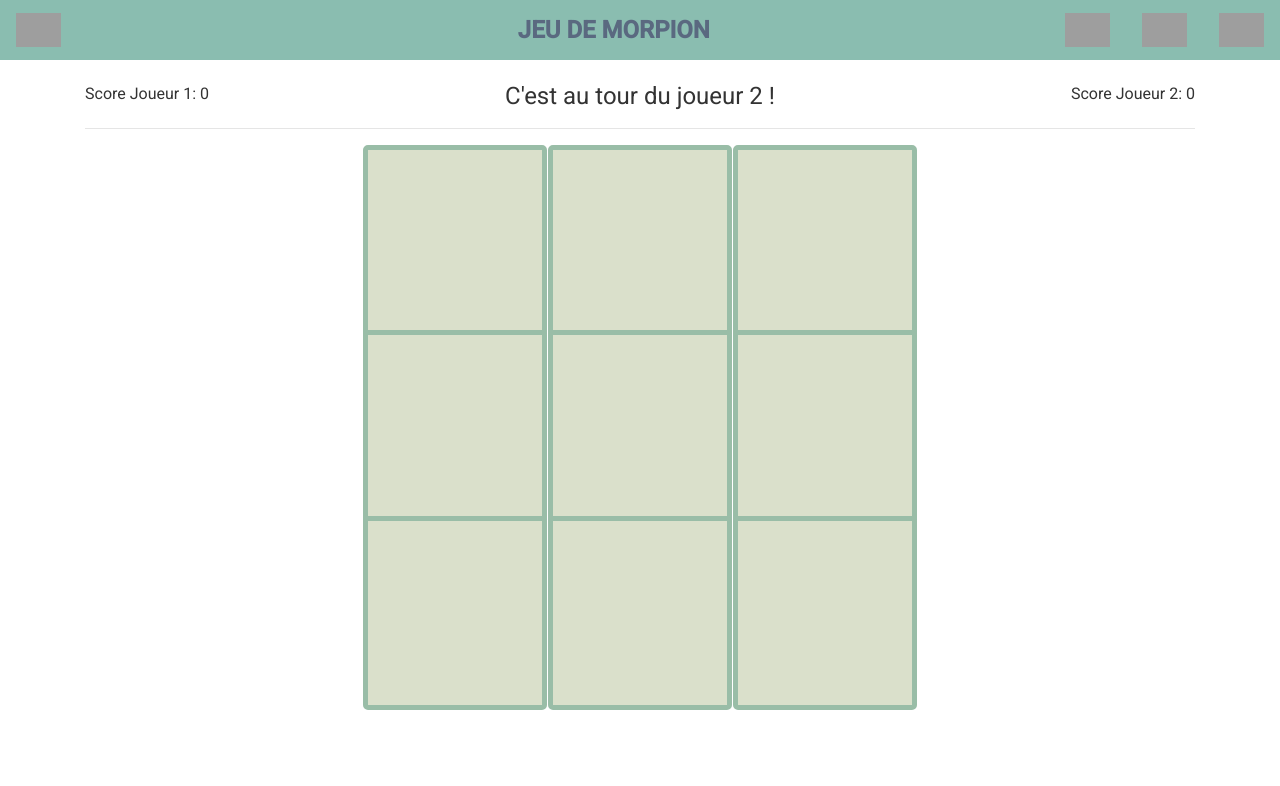
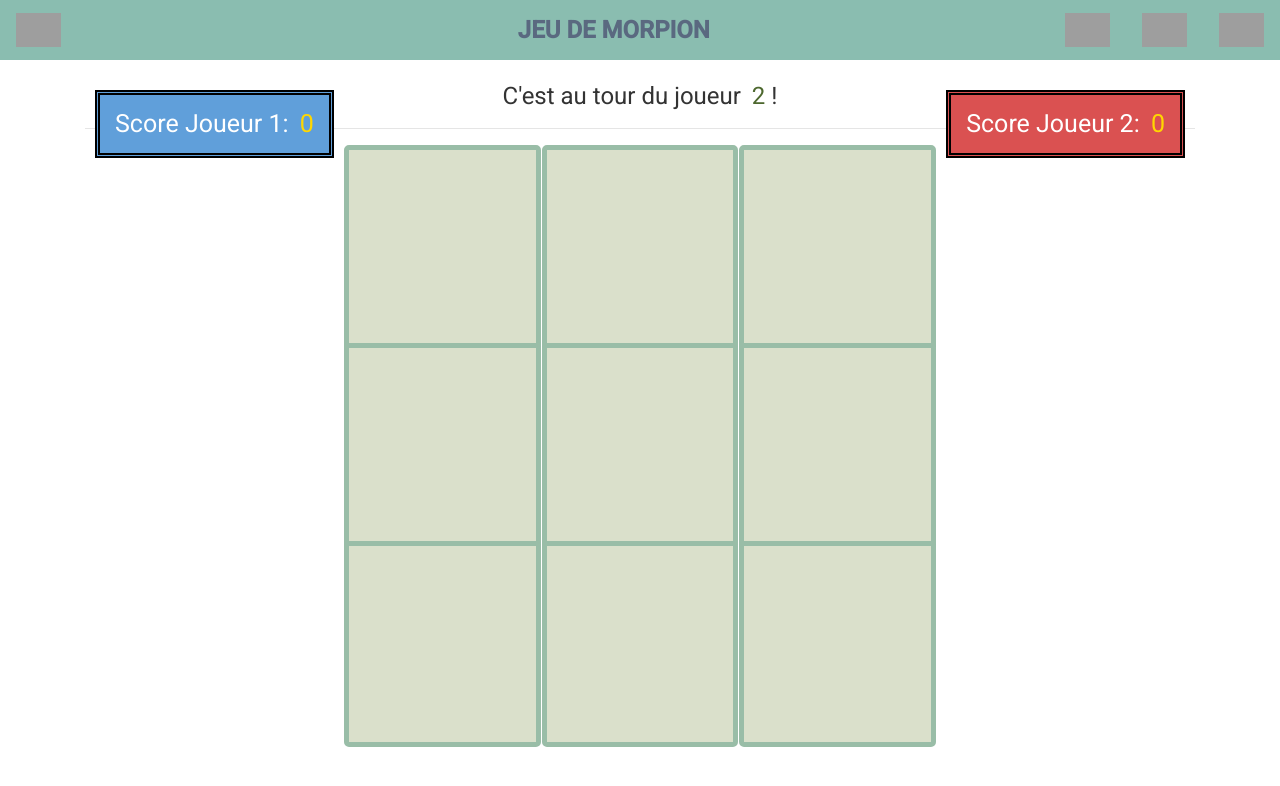
Before and after one commit to Kallan-MUNIER/IUT-Angular-Morpion, an Angular app: page /game in a window 1280 px wide. Shown: the top 786 px of the page. Built offline with nearby package versions, Linux system fonts and the light colour scheme; grey boxes are pictures that could not be loaded.

Commit message:
Changements css

```diff
--- a/src/app/app.component.html
+++ b/src/app/app.component.html
@@ -25,6 +25,7 @@
   h6 {
     margin: 8px 0;
   }
+
 
   p {
     margin: 0;
@@ -381,6 +382,8 @@
   </a>
 </div>
 
+
+
 <!-- * * * * * * * * * * * * * * * * * * * * * * * * * * * * * * * -->
 <!-- * * * * * * * * * * * The content above * * * * * * * * * * * -->
 <!-- * * * * * * * * * * is only a placeholder * * * * * * * * * * -->
--- a/src/app/game/game.component.html
+++ b/src/app/game/game.component.html
@@ -3,15 +3,27 @@
         <div class="col-md-12">
             <div class="game">
                 <div id="textbox">
-                    <h3 style="float: left">Score {{p1.name}}: {{p1.score}}</h3>
-                    <h3 style="float: right">Score {{p2.name}}: {{p2.score}}</h3>
+                    <h3 style="float: left; background-color: rgb(96, 159, 218); margin: 10px; padding: 15px; border: thick double black; font-size: 25px; color: white;">Score {{p1.name}}: <span class="score">{{p1.score}}</span></h3>
+                    <h3 style="float: right; background-color: rgb(218, 81, 81); margin: 10px; padding: 15px; border: thick double black; font-size: 25px; color: white;">Score {{p2.name}}: <span class="score">{{p2.score}}</span></h3>
                 </div>
 
-                <h1 class="text-center">C'est au tour du joueur {{whoPlayed}} !</h1>
+                <h1 class="text-center">C'est au tour du joueur <span class="who">{{whoPlayed}} </span>!</h1>
 
                 <hr>
 
+
+
+                <div class="d-flex justify-content-center">
+                    <mat-grid-list cols="3" rowHeight="1:1" style="width: 100%;">
+                        <mat-grid-tile *ngFor="let case of cases; let i = index" (click)=playerClick(i) style="border: 5px solid rgb(153, 189, 167); border-radius: 5px; background-color: rgb(218, 224, 203);">
+                            <app-case-morpion [case]="case"></app-case-morpion>
+                        </mat-grid-tile>
+                    </mat-grid-list>
+                </div>
+
                 <div *ngIf="gameOver" class="col-md-12 resultModal">
+                    <br>
+                    <hr>
                     <div class="d-flex justify-content-center">
                         <div class="result">
                             <h3 class="text-center">Partie terminée !</h3>
@@ -23,14 +35,6 @@
                     </div>
                     <hr>
                 </div>
-
-                <div class="d-flex justify-content-center">
-                    <mat-grid-list cols="3" rowHeight="1:1" style="width: 50%;">
-                        <mat-grid-tile *ngFor="let case of cases; let i = index" (click)=playerClick(i) style="border: 5px solid rgb(153, 189, 167); border-radius: 5px; background-color: rgb(218, 224, 203);">
-                            <app-case-morpion [case]="case"></app-case-morpion>
-                        </mat-grid-tile>
-                    </mat-grid-list>
-                </div>
             </div>
         </div>
     </div>
--- a/src/app/game/game.component.scss
+++ b/src/app/game/game.component.scss
@@ -0,0 +1,10 @@
+.score{
+    padding-left: 5px;
+    color: gold;
+    text-decoration: none;
+}
+
+.who{
+    padding-left: 5px;
+    color: rgb(77, 104, 46);
+}
```
